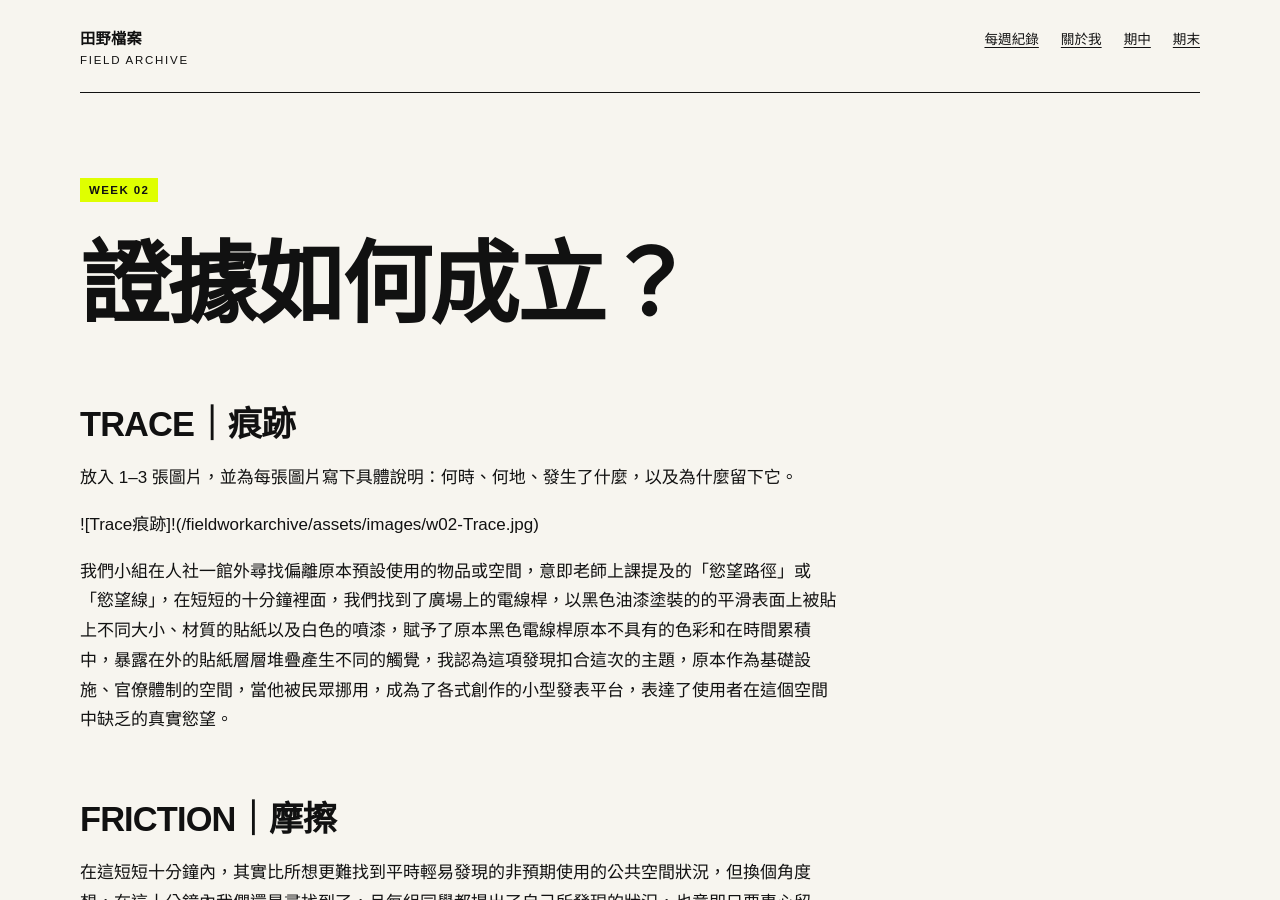
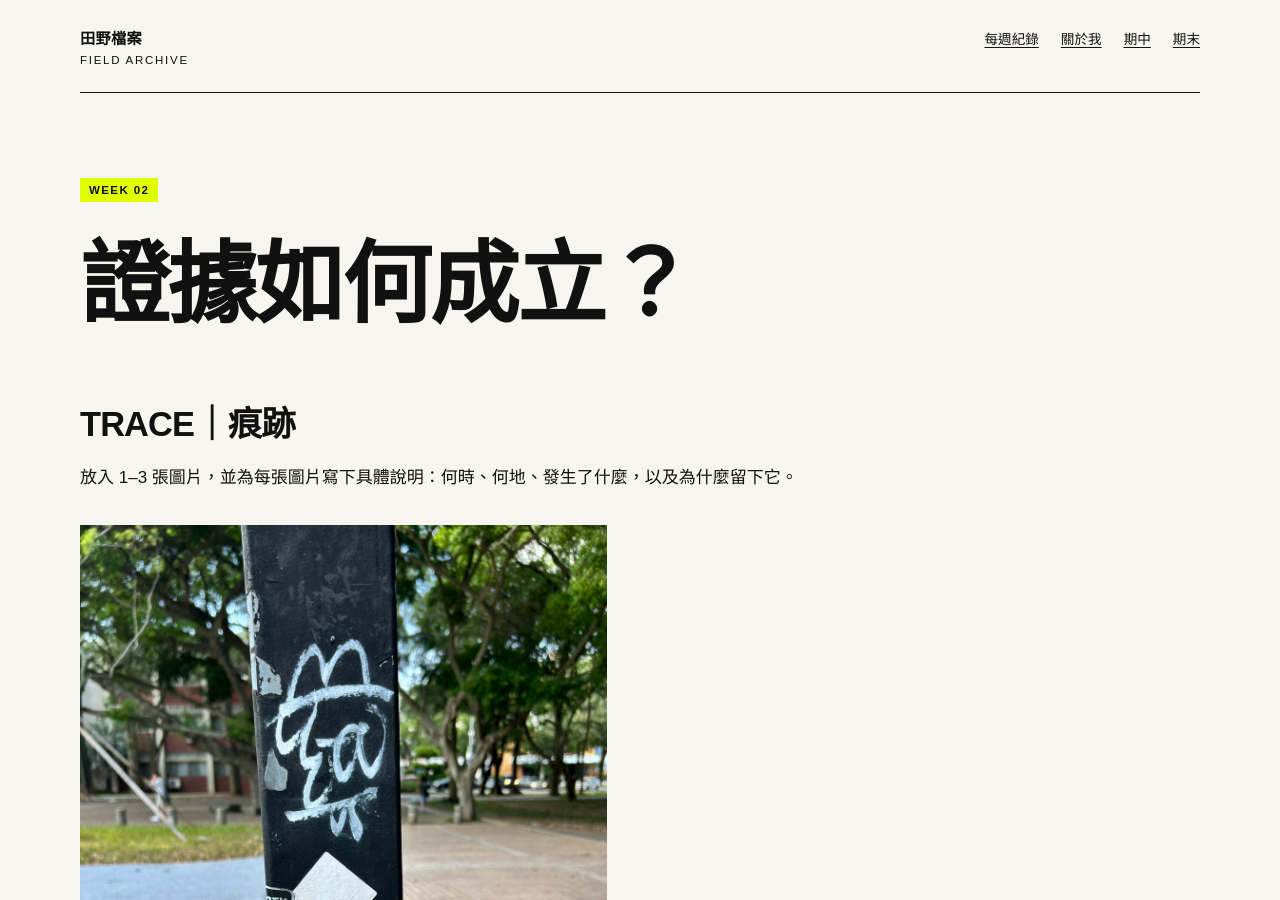
Before and after one commit to aa46946946/fieldworkarchive, a Jekyll site: the page built from weeks/week-02.md, in a window 1280 px wide and 900 px high. Built offline with Jekyll 4.4.1, drawn with Linux system fonts in a browser that asks for light colours.

Commit message:
Update week-02.md

```diff
--- a/weeks/week-02.md
+++ b/weeks/week-02.md
@@ -11,7 +11,7 @@ permalink: /weeks/week-02/
 
 放入 1–3 張圖片，並為每張圖片寫下具體說明：何時、何地、發生了什麼，以及為什麼留下它。
 
-![Trace痕跡]!({{ '/assets/images/w02-Trace.jpg' |relative_url }})
+![Trace痕跡]({{ '/assets/images/w02-Trace.jpg' |relative_url }})
 
 我們小組在人社一館外尋找偏離原本預設使用的物品或空間，意即老師上課提及的「慾望路徑」或「慾望線」，在短短的十分鐘裡面，我們找到了廣場上的電線桿，以黑色油漆塗裝的的平滑表面上被貼上不同大小、材質的貼紙以及白色的噴漆，賦予了原本黑色電線桿原本不具有的色彩和在時間累積中，暴露在外的貼紙層層堆疊產生不同的觸覺，我認為這項發現扣合這次的主題，原本作為基礎設施、官僚體制的空間，當他被民眾挪用，成為了各式創作的小型發表平台，表達了使用者在這個空間中缺乏的真實慾望。
 
```
